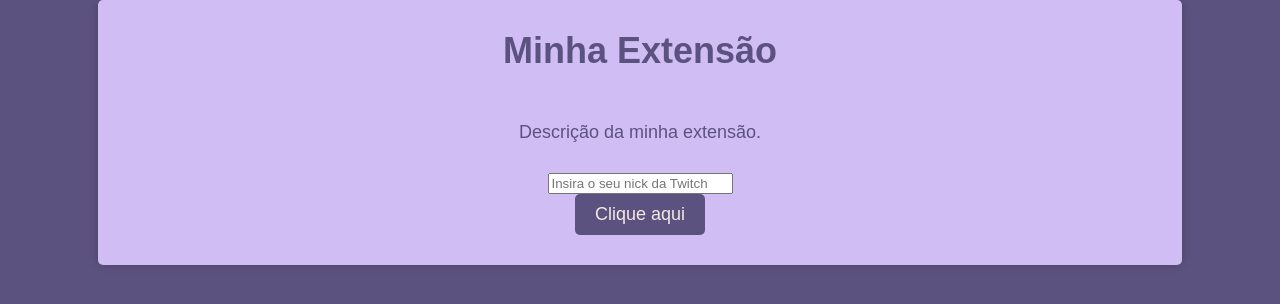
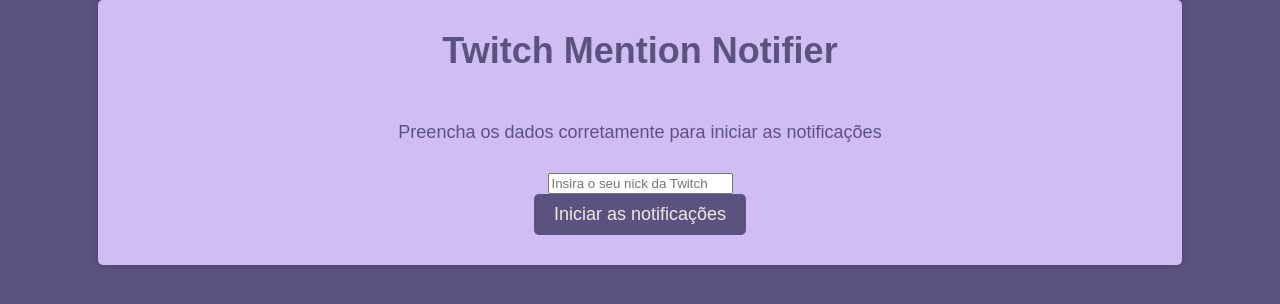
Before and after one commit to ocsoares/twitch-mention-notifier, a website with bundled scripts: page public/popup.html in a window 1280 px wide. Built offline with nearby package versions, Linux system fonts and the light colour scheme.

Commit message:
refactor: update popup.html

```diff
--- a/public/popup.html
+++ b/public/popup.html
@@ -8,10 +8,10 @@
 </head>
 <body>
   <div class="container">
-    <h1>Minha Extensão</h1>
-    <p>Descrição da minha extensão.</p>
+    <h1>Twitch Mention Notifier</h1>
+    <p>Preencha os dados corretamente para iniciar as notificações</p>
     <input type="text" id="name" placeholder="Insira o seu nick da Twitch">
-    <button id="button">Clique aqui</button>
+    <button id="button">Iniciar as notificações</button>
   </div>
   <script src="popup.js"></script>
 </body>
```
